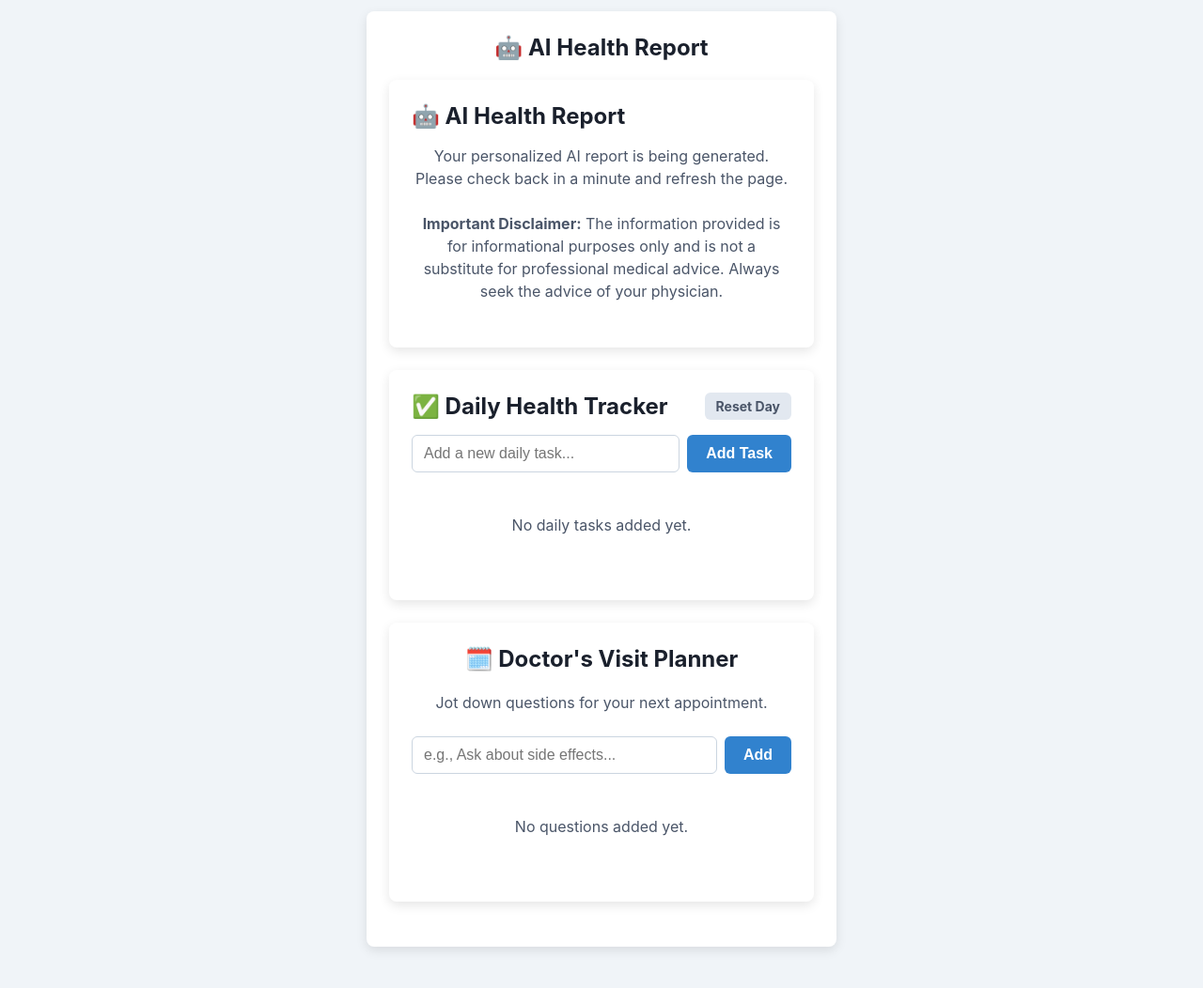
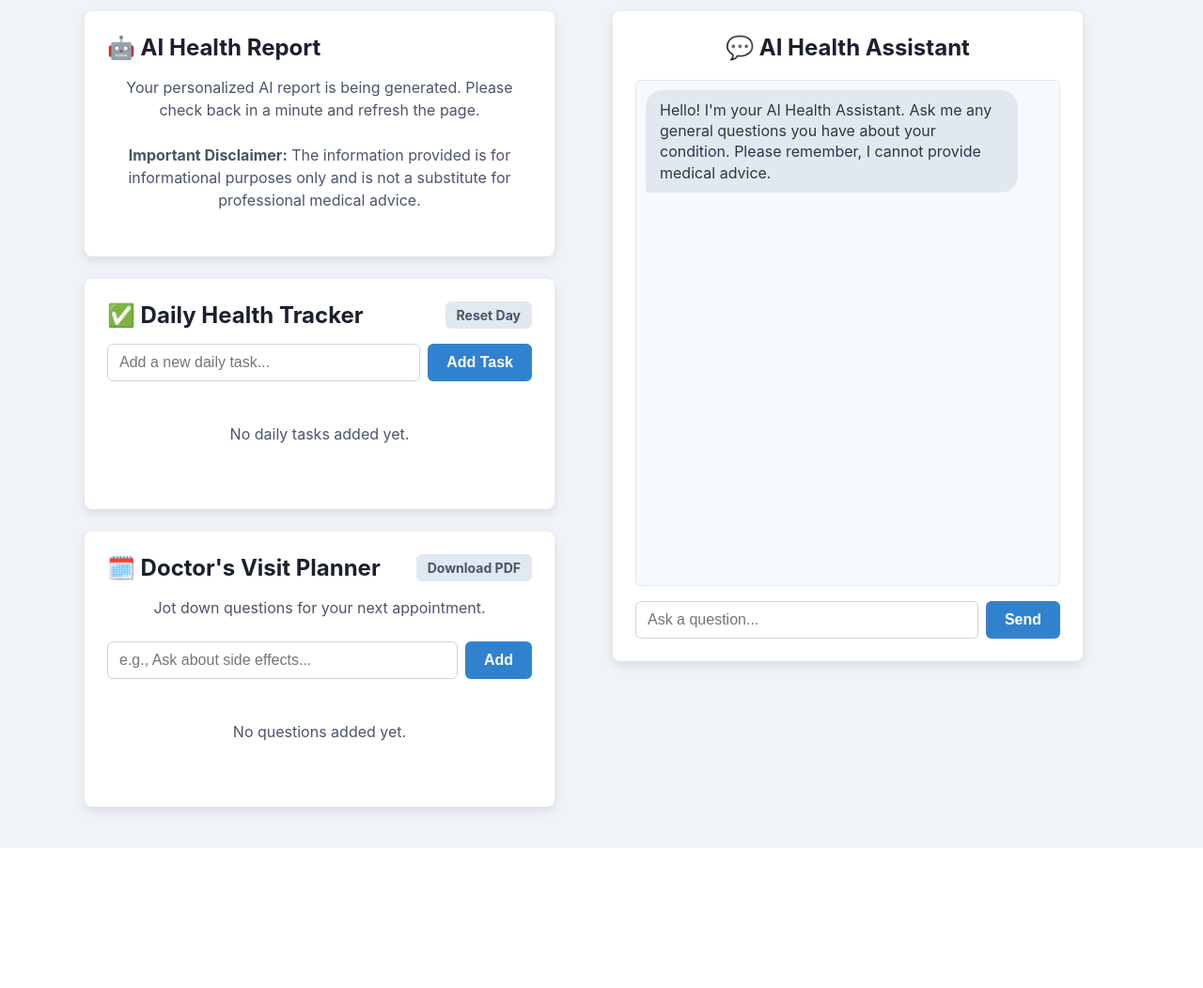
Before and after one commit to AkshithCodez/VitalSync, a Flask app: page / in a window 1280 px wide. Shown: the part 122-1174 px from the top of the page at 94% size. After the commit the page ends 1025 px from the top, so only its background shows below. Run offline with Flask 3, Linux system fonts and the light colour scheme; the visitor is signed in with stand-in values (Sample User, id 1); data that the repository does not hold is empty.

Commit message:
Chatbot Added

```diff
--- a/project/main.py
+++ b/project/main.py
@@ -1,11 +1,11 @@
-from flask import Blueprint, render_template, request, redirect, url_for
+from flask import Blueprint, render_template, request, redirect, url_for, jsonify
 from flask_login import login_required, current_user
 from .models import DailyTask, PlannerItem, User
 from . import db
 import google.generativeai as genai
 import os
 from . import create_app
-from flask_weasyprint import HTML, render_pdf # <-- NEW IMPORT
+from flask_weasyprint import HTML, render_pdf
 
 main = Blueprint('main', __name__)
 
@@ -17,24 +17,21 @@ def generate_report_in_background(user_id):
     with app.app_context():
         user = User.query.get(user_id)
         if not user.ai_report and user.condition:
-
-            # --- THIS IS THE UPDATED PROMPT ---
             prompt = f"""
             You are a helpful health information assistant. Your goal is to provide a general, supportive summary of a health condition for a user who has already been diagnosed by a doctor.
 
             **IMPORTANT RULES:**
             1.  **DO NOT** provide medical advice.
-            2.  **DO NOT** prescribe, mention, or recommend any specific pharmaceutical drugs or medications.
-            3.  You **CAN** suggest common, safe, non-prescription home-remedy-style actions for temporary relief (e.g., 'gargling salt water for a sore throat'). Frame these as 'supportive measures for comfort', not 'treatments'.
-            4.  You **CAN** recommend general vitamins, nutrients, and healthy lifestyle choices (like diet and exercise) that are known to support the management of the condition.
-            5.  Use simple, clear, and encouraging language. The output should be formatted as plain text.
+            2.  **DO NOT** prescribe, mention, or recommend any specific pharmaceutical drugs, dosages, or brand names.
+            3.  You **CAN** mention common, publicly known active ingredients (like 'minoxidil'), but you **MUST** frame them as topics for the user to "discuss with their doctor", not as a direct recommendation.
+            4.  You **CAN** suggest common, safe, non-prescription home-remedy-style actions for temporary relief.
+            5.  You **CAN** recommend general vitamins, nutrients, and healthy lifestyle choices (like diet and exercise) that are known to support the management of the condition.
+            6.  Use simple, clear, and encouraging language. The output should be formatted as plain text.
 
             The user's diagnosed condition is: "{user.condition}"
 
-            Please generate a report with four sections: "Understanding Your Condition", "Potential Consequences", "Supportive Measures for Comfort", and "Beneficial Nutrients & Lifestyle".
+            Please generate a report with the following sections: "Understanding Your Condition", "Potential Consequences", "Supportive Measures for Comfort", "Beneficial Nutrients & Lifestyle", and "Topics to Discuss With Your Doctor".
             """
-            # --- END OF UPDATED PROMPT ---
-
             try:
                 response = model.generate_content(prompt)
                 user.ai_report = response.text
@@ -43,7 +40,6 @@ def generate_report_in_background(user_id):
                 user.ai_report = f"Sorry, there was an error generating the report. Please try again later. Error: {e}"
                 db.session.commit()
 
-# --- The /home route is unchanged ---
 @main.route('/')
 @login_required
 def home():
@@ -51,16 +47,52 @@ def home():
     items = PlannerItem.query.filter_by(user_id=current_user.id).all()
     return render_template('index.html', user=current_user, tasks=tasks, items=items)
 
-# --- NEW ROUTE for PDF Download ---
+
+# --- THIS IS THE MISSING FUNCTION TO ADD ---
 @main.route('/download_report')
 @login_required
 def download_report():
-    # Render a special, clean HTML template for the PDF
     html = render_template('report_pdf.html', user=current_user)
-    # Generate the PDF from that HTML
+    return render_pdf(HTML(string=html))
+# --- END OF NEW FUNCTION ---
+
+
+@main.route('/chat', methods=['POST'])
+@login_required
+def chat():
+    user_message = request.json['message']
+    user_condition = current_user.condition
+
+    prompt = f"""
+    You are 'VitalSync Assistant,' a supportive and informational AI health companion.
+    Your role is to help a user understand their diagnosed health condition: '{user_condition}'.
+
+    **Your most important rules are:**
+    1.  **NEVER** provide medical advice.
+    2.  **NEVER** suggest, recommend, or mention any specific medications (prescription or over-the-counter), brands, or dosages.
+    3.  **NEVER** diagnose any condition.
+    4.  **ALWAYS** end your response with a clear disclaimer to consult a healthcare professional for any medical advice.
+    5.  You **CAN** explain concepts, symptoms, and general lifestyle/nutrition in relation to their condition.
+
+    The user's question is: "{user_message}"
+    """
+
+    try:
+        response = model.generate_content(prompt)
+        ai_reply = response.text
+    except Exception:
+        ai_reply = "Sorry, I'm having trouble connecting to my knowledge base right now. Please try again later."
+
+    return jsonify({'reply': ai_reply})
+
+@main.route('/download_planner')
+@login_required
+def download_planner():
+    items = PlannerItem.query.filter_by(user_id=current_user.id).all()
+    html = render_template('planner_pdf.html', user=current_user, items=items)
     return render_pdf(HTML(string=html))
 
-# --- All other routes (add_item, delete_task, etc.) remain the same ---
+# ... The rest of the file (add_item, delete_item, etc.) remains the same
 @main.route('/add_item', methods=['POST'])
 @login_required
 def add_item():
--- a/project/static/style.css
+++ b/project/static/style.css
@@ -266,3 +266,85 @@ button:disabled {
     margin: 0 auto 20px auto;
     max-width: 500px;
 }
+
+/* --- Styles for New Dashboard Layout --- */
+.dashboard-layout {
+    display: flex;
+    flex-wrap: wrap;
+    gap: 24px;
+    width: 100%;
+    max-width: 1100px;
+    align-items: flex-start;
+}
+.dashboard-column {
+    flex: 1;
+    min-width: 350px; /* Ensures columns stack on smaller screens */
+}
+
+
+/* --- Styles for Chatbot --- */
+.chat-container {
+    position: sticky;
+    top: 84px; /* (Navbar height + some padding) */
+    height: calc(100vh - 108px);
+    display: flex;
+    flex-direction: column;
+}
+
+.chat-window {
+    flex-grow: 1;
+    overflow-y: auto;
+    padding: 10px;
+    background-color: #f7fafc;
+    border: 1px solid #e2e8f0;
+    border-radius: 6px;
+    margin-bottom: 16px;
+}
+
+.chat-form {
+    display: flex;
+    gap: 8px;
+}
+
+.chat-message {
+    margin-bottom: 12px;
+    display: flex;
+}
+
+.chat-message p {
+    padding: 10px 15px;
+    border-radius: 18px;
+    line-height: 1.4;
+    max-width: 85%;
+    margin: 0;
+    text-align: left;
+}
+
+.user-message p {
+    background-color: #3182ce;
+    color: white;
+    margin-left: auto;
+    border-bottom-right-radius: 4px;
+}
+
+.ai-message p {
+    background-color: #e2e8f0;
+    color: #2d3748;
+    border-bottom-left-radius: 4px;
+}
+
+/* Typing animation for AI response */
+.typing-animation {
+    display: inline-block;
+}
+.typing-animation::after {
+    content: '.';
+    animation: typing 1s infinite;
+    animation-delay: 0s;
+}
+@keyframes typing {
+    0% { content: '.'; }
+    33% { content: '..'; }
+    66% { content: '...'; }
+    100% { content: '.'; }
+}
--- a/project/templates/index.html
+++ b/project/templates/index.html
@@ -7,8 +7,8 @@
     <h3>Managing: <strong>{{ user.condition }}</strong></h3>
 </div>
 
-<div class="report-container card-container">
-    <h2>🤖 AI Health Report</h2>
+<div class="dashboard-layout">
+    <div class="dashboard-column">
         <div class="report-container card-container">
             <div class="header-with-button">
                 <h2>🤖 AI Health Report</h2>
@@ -25,7 +25,7 @@
                     <p>Your personalized AI report is being generated. Please check back in a minute and refresh the page.</p>
                 </div>
                 <div class="disclaimer">
-            <p><strong>Important Disclaimer:</strong> The information provided is for informational purposes only and is not a substitute for professional medical advice. Always seek the advice of your physician.</p>
+                    <p><strong>Important Disclaimer:</strong> The information provided is for informational purposes only and is not a substitute for professional medical advice.</p>
                 </div>
             {% endif %}
         </div>
@@ -55,7 +55,10 @@
         </div>
 
         <div class="planner-container card-container">
+            <div class="header-with-button">
                 <h2>🗓️ Doctor's Visit Planner</h2>
+                <a href="{{ url_for('main.download_planner') }}" class="reset-button" target="_blank">Download PDF</a>
+            </div>
             <p>Jot down questions for your next appointment.</p>
             <form action="{{ url_for('main.add_item') }}" method="POST" class="input-form">
                 <input type="text" name="item" placeholder="e.g., Ask about side effects..." required>
@@ -72,4 +75,97 @@
                 {% endfor %}
             </ul>
         </div>
+    </div>
+
+    <div class="dashboard-column">
+        <div class="chat-container card-container">
+            <h2>💬 AI Health Assistant</h2>
+            <div class="chat-window" id="chat-window">
+                <div class="chat-message ai-message">
+                    <p>Hello! I'm your AI Health Assistant. Ask me any general questions you have about your condition. Please remember, I cannot provide medical advice.</p>
+                </div>
+            </div>
+            <form class="chat-form" id="chat-form">
+                <input type="text" id="chat-input" placeholder="Ask a question..." required>
+                <button type="submit">Send</button>
+            </form>
+        </div>
+    </div>
+</div>
+
+<script>
+    // This script powers the chatbot
+    const chatForm = document.getElementById('chat-form');
+    const chatInput = document.getElementById('chat-input');
+    const chatWindow = document.getElementById('chat-window');
+
+    chatForm.addEventListener('submit', async function(event) {
+        event.preventDefault(); // Stop the page from reloading
+
+        const userMessage = chatInput.value.trim();
+        if (userMessage === "") {
+            return;
+        }
+
+        // 1. Display the user's message immediately
+        appendMessage(userMessage, 'user-message');
+        chatInput.value = ""; // Clear the input box
+
+        // 2. Show a "typing" indicator for the AI
+        appendMessage("...", 'ai-message', true);
+
+        try {
+            // 3. Send the message to our Flask backend
+            const response = await fetch("{{ url_for('main.chat') }}", {
+                method: 'POST',
+                headers: {
+                    'Content-Type': 'application/json'
+                },
+                body: JSON.stringify({ message: userMessage })
+            });
+
+            if (!response.ok) {
+                throw new Error('Network response was not ok');
+            }
+
+            const data = await response.json();
+            const aiReply = data.reply;
+
+            // 4. Remove the "typing" indicator
+            removeTypingIndicator();
+
+            // 5. Display the AI's actual reply
+            appendMessage(aiReply, 'ai-message');
+
+        } catch (error) {
+            console.error("Error:", error);
+            removeTypingIndicator();
+            appendMessage("Sorry, I'm having trouble connecting. Please try again later.", 'ai-message');
+        }
+    });
+
+    function appendMessage(text, className, isTyping = false) {
+        const messageDiv = document.createElement('div');
+        messageDiv.classList.add('chat-message', className);
+
+        const messageP = document.createElement('p');
+        messageP.textContent = text;
+
+        if (isTyping) {
+            messageDiv.id = 'typing-indicator';
+            messageP.classList.add('typing-animation');
+        }
+
+        messageDiv.appendChild(messageP);
+        chatWindow.appendChild(messageDiv);
+        chatWindow.scrollTop = chatWindow.scrollHeight; // Auto-scroll to the bottom
+    }
+
+    function removeTypingIndicator() {
+        const typingIndicator = document.getElementById('typing-indicator');
+        if (typingIndicator) {
+            typingIndicator.remove();
+        }
+    }
+</script>
 {% endblock %}
```
Also changed, not shown: project/templates/planner_pdf.html (added, +33 -0 lines). Lines whose indentation alone changed are shown as unchanged.
